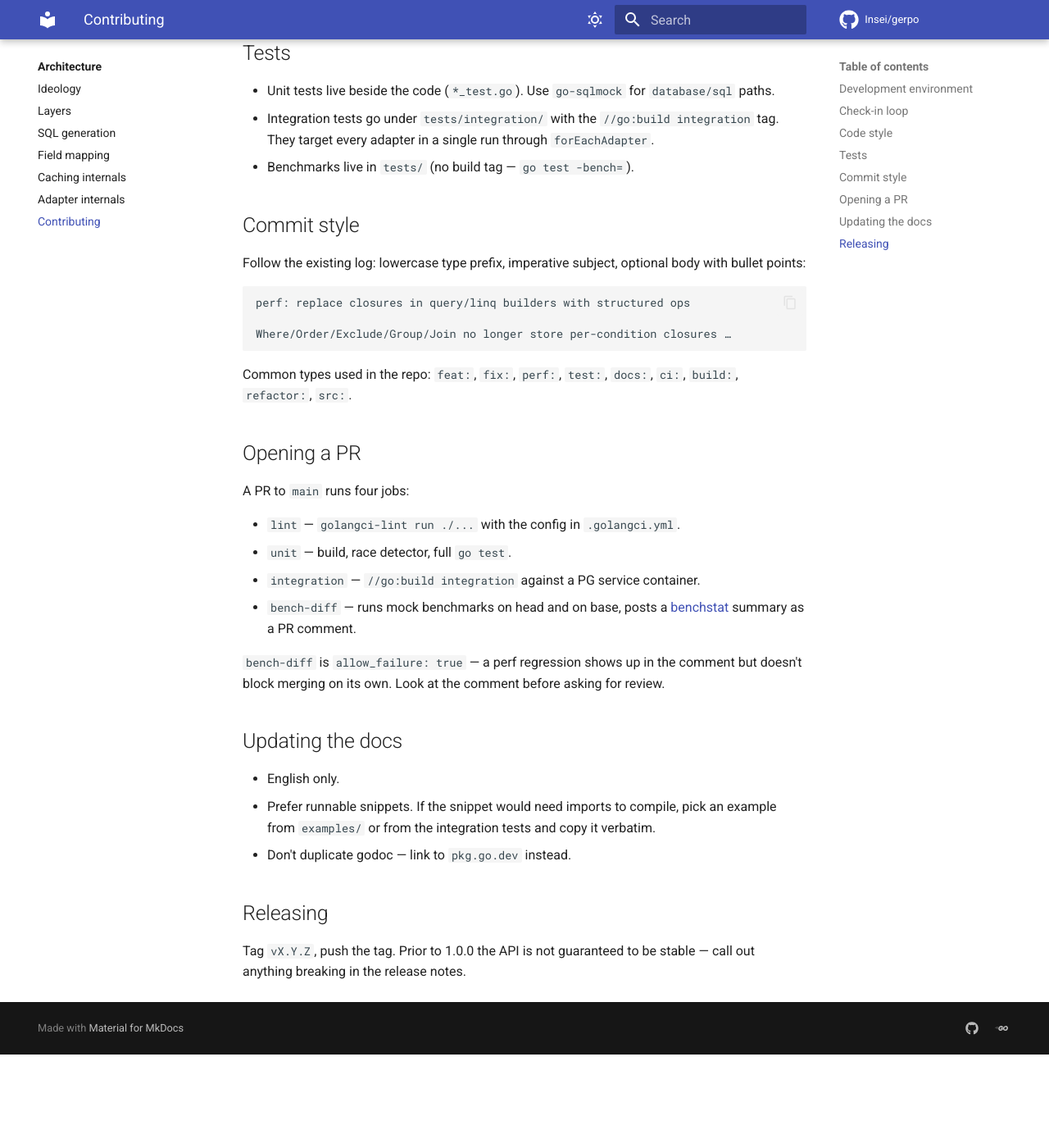
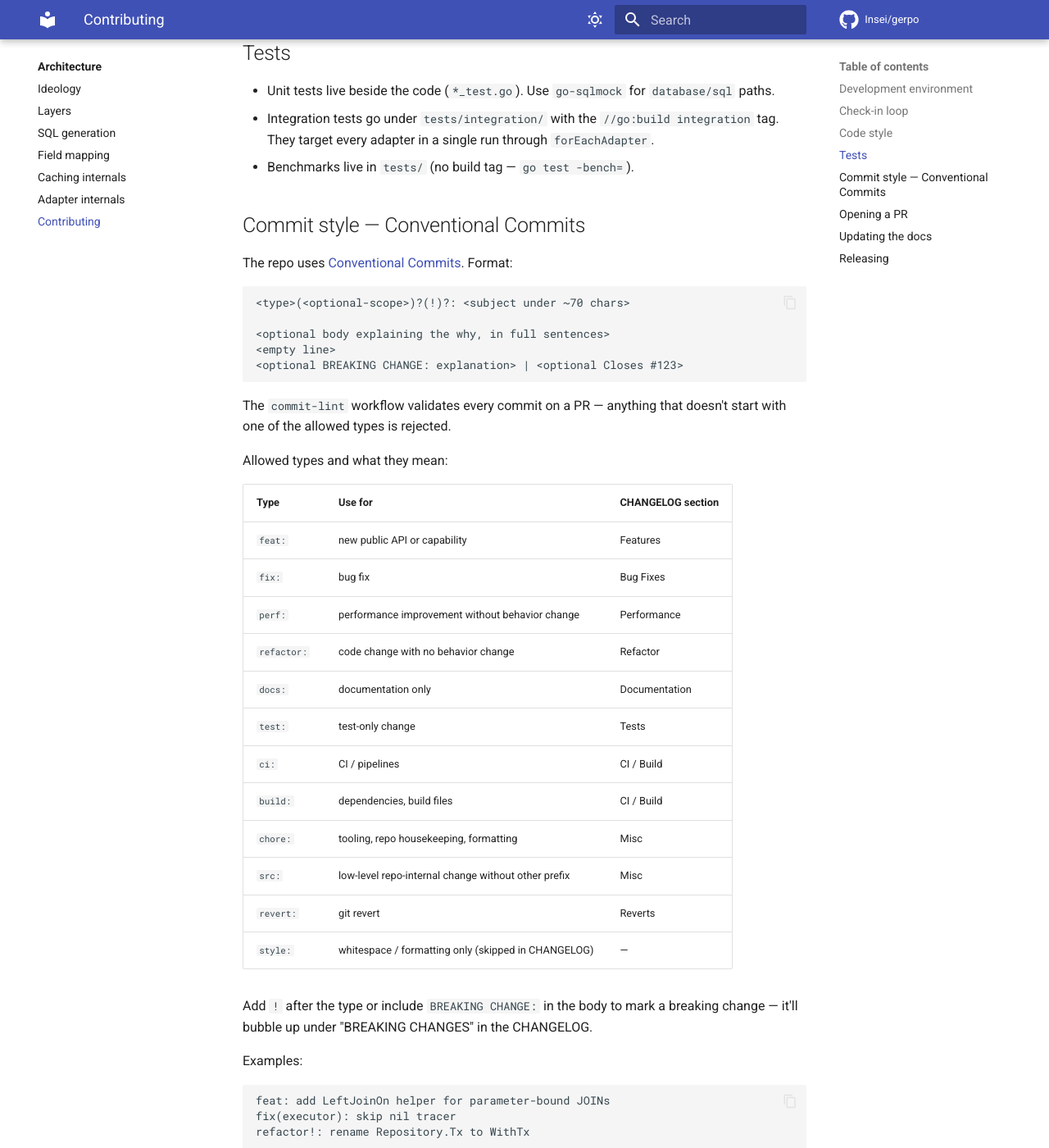
Before and after one commit to Insei/gerpo, an MkDocs documentation site: the page built from docs/architecture/contributing.md, in a window 1280 px wide and 1400 px high, scrolled down 1068 px. Shown: the whole window at 82% size. Built offline with MkDocs 1.6.1 and Material for MkDocs 9.7.7, drawn with Linux system fonts in a browser that asks for light colours; comment, search, counter and statistics services are not loaded; before the commit the page ends 2354 px from its top, so only the background shows below that; some of the changed text lies outside the part shown.

Commit message:
docs: bootstrap CHANGELOG with git-cliff and add release tooling
Adds an automated CHANGELOG pipeline built around Conventional Commits
and git-cliff:

- cliff.toml — git-cliff configuration. Maps every Conventional Commit
  type to a CHANGELOG section (Features / Bug Fixes / Performance /
  Refactor / Documentation / Tests / CI / Build / Misc / Reverts /
  BREAKING CHANGES). Uses tag pattern `v[0-9]*` and strips the leading
  "v" from the heading.
- CHANGELOG.md — initial render of the existing history under
  [Unreleased]. Will be re-rendered with each release.
- scripts/release.sh — local helper that takes a tag (vX.Y.Z) and:
    1) refuses to run unless on clean main and the tag is free;
    2) git pulls origin/main;
    3) regenerates CHANGELOG.md with git-cliff;
    4) shows the diff for review;
    5) on confirmation, commits the file and creates the annotated tag.
  It deliberately does NOT push so the user can `git show <tag>` and
  amend before sharing.
- .github/workflows/release.yml — on push of a tag matching v*, runs
  `git cliff --latest --strip header` and creates a GitHub Release
  with that excerpt as the body. Tags carrying a suffix (e.g.
  v1.0.0-rc1) are marked pre-release automatically. No CHANGELOG.md
  push-back, no special tokens — only the default GITHUB_TOKEN with
  contents:write.
- .github/workflows/commit-lint.yml — on every PR to main, walks the
  commits with `git log base..head` and rejects anything that doesn't
  start with a recognised Conventional Commits type. Pure shell, no
  Node, no extra dependencies.

docs/architecture/contributing.md gains:

- A "Commit style — Conventional Commits" table mapping each allowed
  type to its CHANGELOG section, with `!` / "BREAKING CHANGE:"
  semantics and examples.
- A "Releasing" section with the runbook (install git-cliff, run
  `./scripts/release.sh vX.Y.Z`, then `git push --follow-tags`).
- The PR section now lists five jobs (lint / unit / integration /
  bench-diff / commit-lint).

````diff
--- a/docs/architecture/contributing.md
+++ b/docs/architecture/contributing.md
@@ -41,28 +41,61 @@ GERPO_BENCH_REPORT=1 go test -run=TestCompareDirectVsGerpo -v ./tests/
 - Integration tests go under `tests/integration/` with the `//go:build integration` tag. They target every adapter in a single run through `forEachAdapter`.
 - Benchmarks live in `tests/` (no build tag — `go test -bench=`).
 
-## Commit style
+## Commit style — Conventional Commits
 
-Follow the existing log: lowercase type prefix, imperative subject, optional body with bullet points:
+The repo uses [Conventional Commits](https://www.conventionalcommits.org/).
+Format:
 
 ```
-perf: replace closures in query/linq builders with structured ops
+<type>(<optional-scope>)?(!)?: <subject under ~70 chars>
 
-Where/Order/Exclude/Group/Join no longer store per-condition closures …
+<optional body explaining the why, in full sentences>
+<empty line>
+<optional BREAKING CHANGE: explanation> | <optional Closes #123>
 ```
 
-Common types used in the repo: `feat:`, `fix:`, `perf:`, `test:`, `docs:`, `ci:`, `build:`, `refactor:`, `src:`.
+The `commit-lint` workflow validates every commit on a PR — anything that
+doesn't start with one of the allowed types is rejected.
+
+Allowed types and what they mean:
+
+| Type        | Use for                                              | CHANGELOG section |
+|-------------|------------------------------------------------------|-------------------|
+| `feat:`     | new public API or capability                         | Features          |
+| `fix:`      | bug fix                                              | Bug Fixes         |
+| `perf:`     | performance improvement without behavior change      | Performance       |
+| `refactor:` | code change with no behavior change                  | Refactor          |
+| `docs:`     | documentation only                                   | Documentation     |
+| `test:`     | test-only change                                     | Tests             |
+| `ci:`       | CI / pipelines                                       | CI / Build        |
+| `build:`    | dependencies, build files                            | CI / Build        |
+| `chore:`    | tooling, repo housekeeping, formatting               | Misc              |
+| `src:`      | low-level repo-internal change without other prefix  | Misc              |
+| `revert:`   | git revert                                           | Reverts           |
+| `style:`    | whitespace / formatting only (skipped in CHANGELOG)  | —                 |
+
+Add `!` after the type or include `BREAKING CHANGE:` in the body to mark a
+breaking change — it'll bubble up under "BREAKING CHANGES" in the CHANGELOG.
+
+Examples:
+
+```
+feat: add LeftJoinOn helper for parameter-bound JOINs
+fix(executor): skip nil tracer
+refactor!: rename Repository.Tx to WithTx
+```
 
 ## Opening a PR
 
-A PR to `main` runs four jobs:
+A PR to `main` runs five jobs:
 
 - `lint` — `golangci-lint run ./...` with the config in `.golangci.yml`.
 - `unit` — build, race detector, full `go test`.
 - `integration` — `//go:build integration` against a PG service container.
 - `bench-diff` — runs mock benchmarks on head and on base, posts a [benchstat](https://pkg.go.dev/golang.org/x/perf/cmd/benchstat) summary as a PR comment.
+- `commit-lint` — validates every commit message against Conventional Commits.
 
-`bench-diff` is `allow_failure: true` — a perf regression shows up in the comment but doesn't block merging on its own. Look at the comment before asking for review.
+`bench-diff` is `allow_failure: true` — a perf regression shows up in the comment but doesn't block merging on its own.
 
 ## Updating the docs
 
@@ -72,4 +105,45 @@ A PR to `main` runs four jobs:
 
 ## Releasing
 
-Tag `vX.Y.Z`, push the tag. Prior to 1.0.0 the API is not guaranteed to be stable — call out anything breaking in the release notes.
+The release flow is semi-automated: you regenerate `CHANGELOG.md` and tag
+locally, the `release` workflow builds the GitHub Release notes from the
+same `cliff.toml` config so both stay in sync.
+
+Prerequisites (one time):
+
+```bash
+# git-cliff is the markdown generator. Pick one:
+brew install git-cliff
+# or:
+cargo install git-cliff
+# or download a binary: https://github.com/orhun/git-cliff/releases
+```
+
+Per release:
+
+```bash
+./scripts/release.sh v0.2.0
+```
+
+The script
+
+1. refuses to run unless you're on a clean `main` and the tag does not exist;
+2. fast-forwards `main` from `origin`;
+3. regenerates `CHANGELOG.md` with the new tag at the top;
+4. shows the diff so you can eyeball or edit the file;
+5. on confirmation, commits the file and creates the annotated tag.
+
+It deliberately does **not** push. Review with `git show v0.2.0`, then:
+
+```bash
+git push --follow-tags origin main
+```
+
+That push triggers `.github/workflows/release.yml`, which runs
+`git cliff --latest --strip header` against the same config and creates a
+GitHub Release with that excerpt as the body. Tags carrying a suffix
+(`v1.0.0-rc1`) are marked as pre-releases automatically.
+
+Pre-1.0.0 the API is not guaranteed to be stable — call breaking changes out
+explicitly with `!` in the type or `BREAKING CHANGE:` in the body so they
+appear in their own section of the CHANGELOG.
````
Also changed, not shown: CHANGELOG.md (added, +284 -0 lines), cliff.toml (added, +56 -0 lines), 3 other files.
